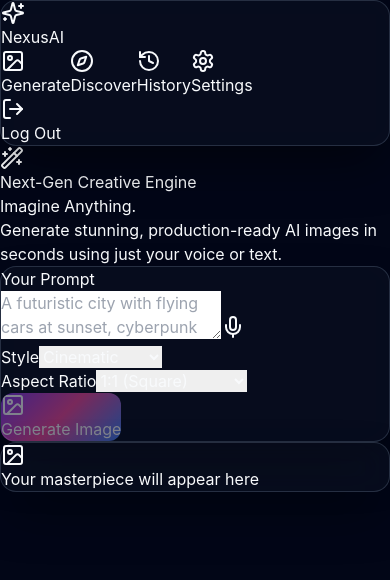
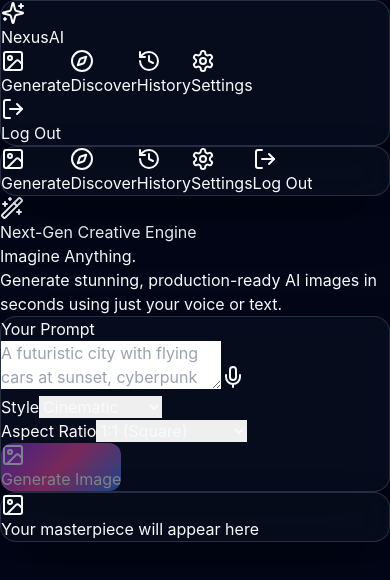
Before and after one commit to Bhavani-V245/Image_Generator, a React app in the folder frontend/: page / in a window 390 px wide. Shown: the top 580 px of the page. Built offline with nearby package versions, Linux system fonts and the light colour scheme; the HTML template or start-up script is replaced by a standard one.

Commit message:
feat: Add responsive bottom MobileNav for mobile devices

```diff
--- a/frontend/src/App.jsx
+++ b/frontend/src/App.jsx
@@ -7,6 +7,7 @@
 import HistoryGallery from './components/HistoryGallery';
 import Discover from './components/Discover';
 import Settings from './components/Settings';
+import MobileNav from './components/MobileNav';
 
 const API_BASE = 'https://image-generator-backend-tyfb.onrender.com';
 
@@ -87,6 +88,7 @@
       </div>
 
       <Sidebar activeTab={activeTab} onTabChange={setActiveTab} onLogout={() => setIsLoggedOut(true)} />
+      <MobileNav activeTab={activeTab} onTabChange={setActiveTab} onLogout={() => setIsLoggedOut(true)} />
 
       <main className="flex-1 overflow-y-auto relative z-10">
         <div className="max-w-6xl mx-auto p-6 md:p-8 space-y-10 pb-24">
--- /dev/null
+++ b/frontend/src/components/MobileNav.jsx
@@ -0,0 +1,44 @@
+import React from 'react';
+import { Image as ImageIcon, History, Settings, Compass, LogOut } from 'lucide-react';
+
+export default function MobileNav({ activeTab, onTabChange, onLogout }) {
+  const navItems = [
+    { id: 'generate', label: 'Generate', icon: ImageIcon },
+    { id: 'discover', label: 'Discover', icon: Compass },
+    { id: 'history', label: 'History', icon: History },
+    { id: 'settings', label: 'Settings', icon: Settings },
+  ];
+
+  return (
+    <nav className="fixed bottom-4 left-4 right-4 h-16 glass-panel flex items-center justify-around px-4 md:hidden z-50 shadow-2xl border-slate-700/50 backdrop-blur-lg">
+      {navItems.map((item) => {
+        const Icon = item.icon;
+        const isActive = activeTab === item.id;
+        return (
+          <button
+            key={item.id}
+            onClick={() => onTabChange(item.id)}
+            className={`flex flex-col items-center justify-center gap-1 transition-all duration-300 ${
+              isActive
+                ? 'text-purple-400 scale-110 font-semibold'
+                : 'text-slate-400 hover:text-slate-200'
+            }`}
+          >
+            <Icon className="w-5 h-5" />
+            <span className="text-[10px] tracking-tight">{item.label}</span>
+          </button>
+        );
+      })}
+
+      {/* Mini Logout on Mobile */}
+      <button
+        onClick={onLogout}
+        className="flex flex-col items-center justify-center gap-1 text-slate-400 hover:text-red-400 transition-all duration-300"
+        title="Log Out"
+      >
+        <LogOut className="w-5 h-5" />
+        <span className="text-[10px] tracking-tight">Log Out</span>
+      </button>
+    </nav>
+  );
+}
```
